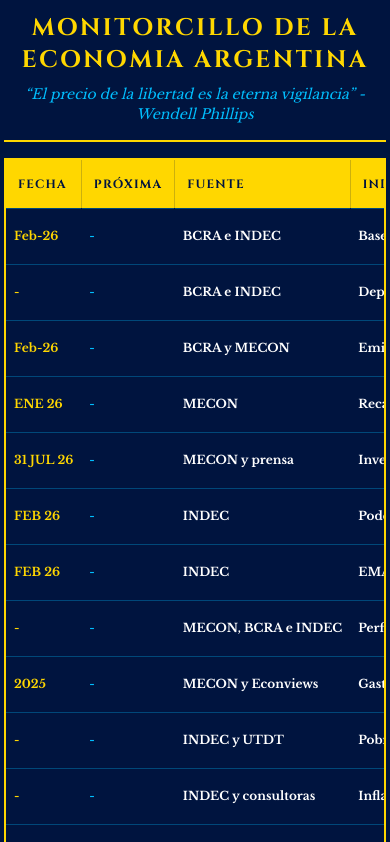
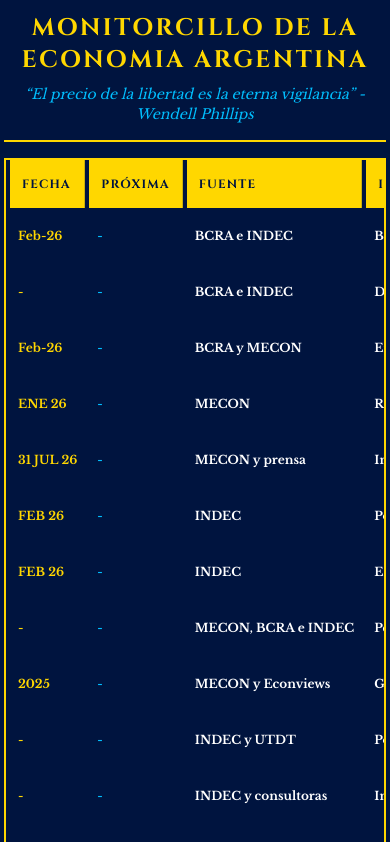
Before and after one commit to Fierillo/monitorcillo, a Next.js app: page / in a window 390 px wide. Shown: the top 842 px of the page. Built offline with nearby package versions, Linux system fonts and the light colour scheme; no server answers; the database is empty.

Commit message:
style: space mobile indicator columns

```diff
--- a/src/components/IndicatorsTable.tsx
+++ b/src/components/IndicatorsTable.tsx
@@ -76,7 +76,7 @@ export default function IndicatorsTable({ data }: { data: Indicator[] }) {
     return (
         <>
             <div className="overflow-x-auto border-2 border-imperial-gold shadow-lg shadow-imperial-blue/50 w-full">
-                <table className="w-max min-w-full lg:w-full lg:min-w-[900px] lg:table-fixed text-left border-collapse">
+                <table className="w-max min-w-full border-separate border-spacing-x-1 border-spacing-y-0 text-left lg:w-full lg:min-w-[900px] lg:table-fixed lg:border-collapse lg:border-spacing-0">
                     <colgroup>
                         <col className="lg:w-[9%]" />
                         <col className="lg:w-[13%]" />
```
Also changed, not shown: 1 other file (tests, documents, lock files or other folders).
